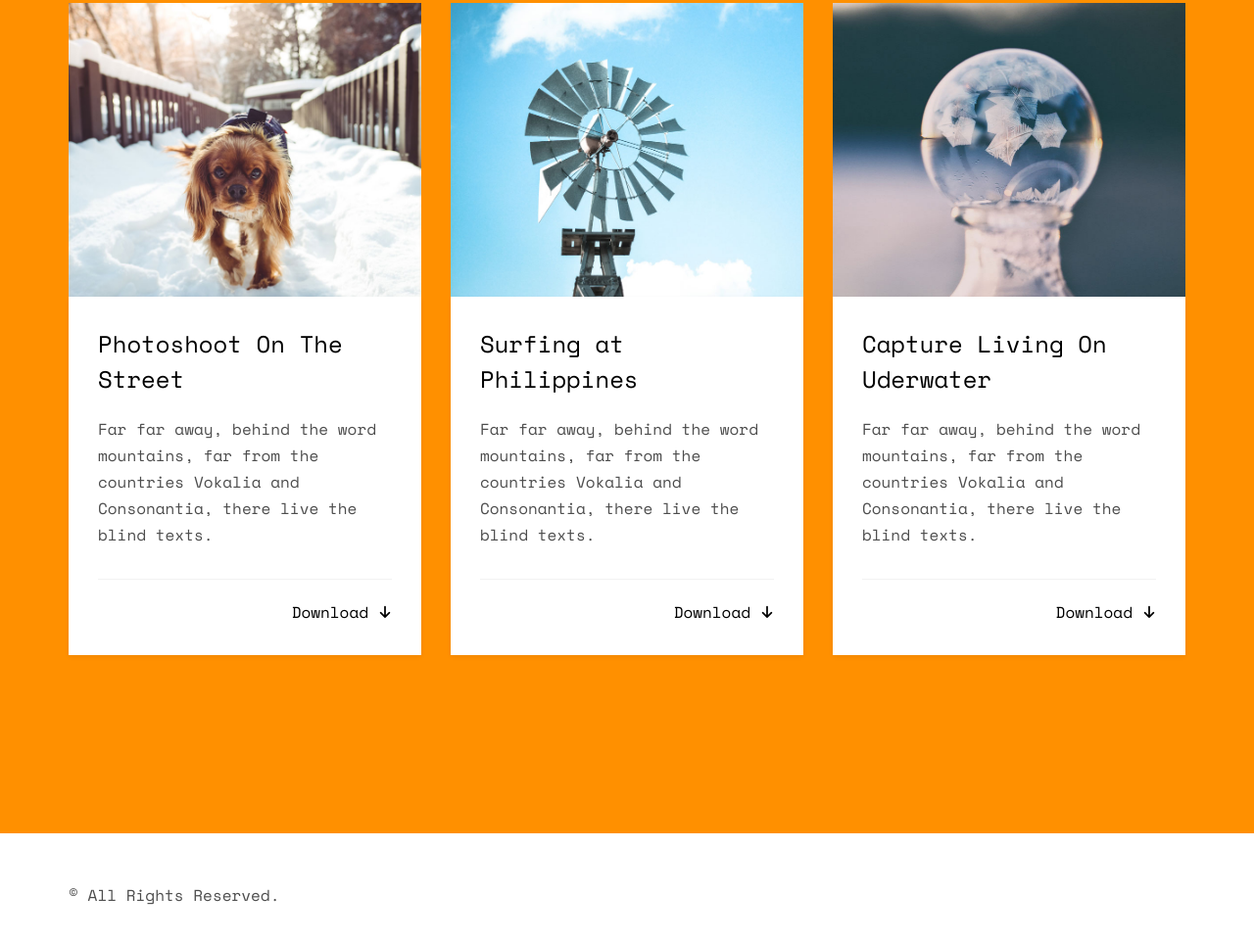
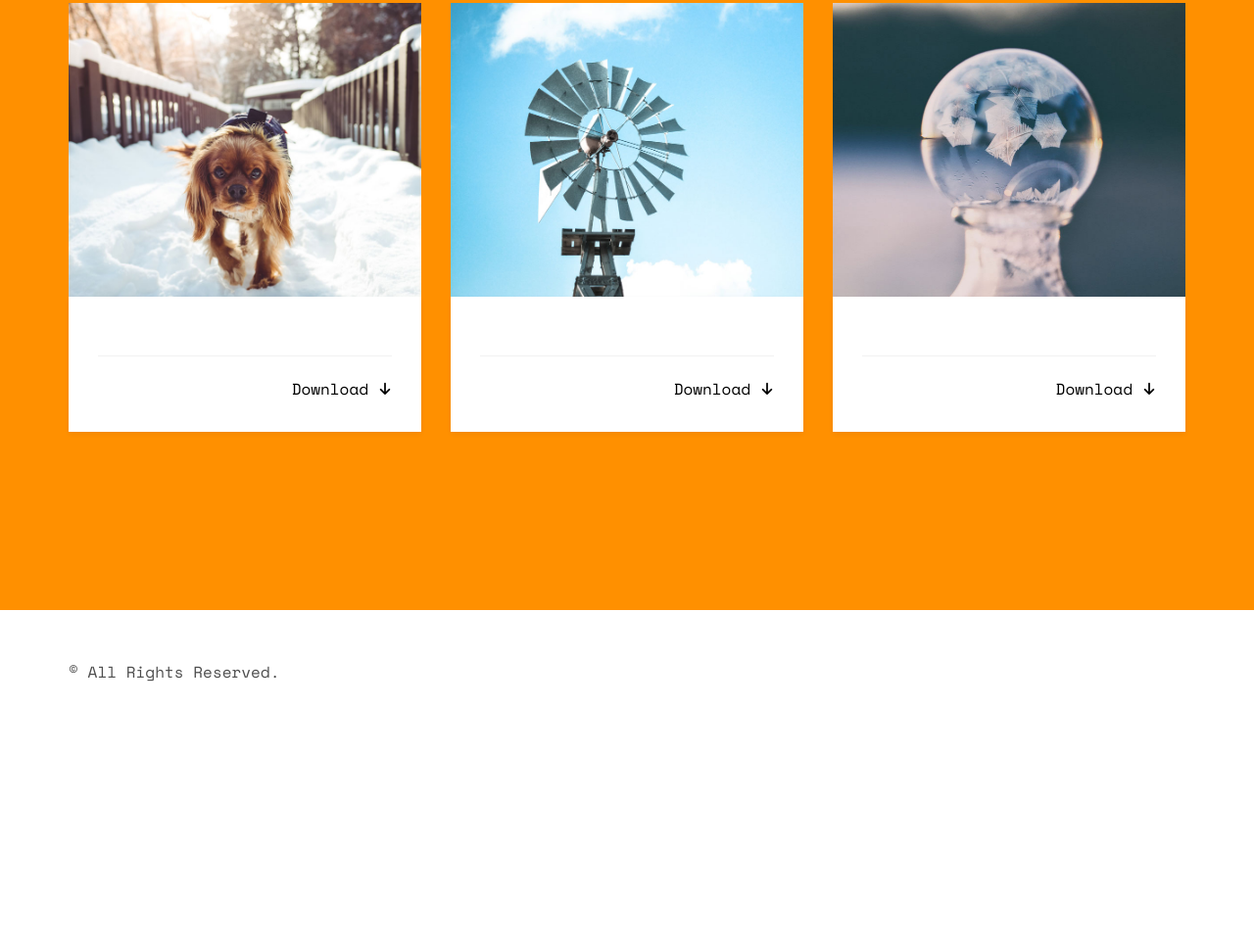
Before and after one commit to furkanuysl/ufm, a plain HTML site: page index.html in a window 1280 px wide. Shown: the part 3339-4301 px from the top of the page at 98% size. After the commit the page ends 4089 px from the top, so only its background shows below. Drawn offline with nearby package versions, Linux system fonts and the light colour scheme; some packages are replaced by stand-ins of ours; no server answers; files whose address does not match are found by name.

Commit message:
Update index.html

```diff
--- a/index.html
+++ b/index.html
@@ -221,8 +221,8 @@
                     <div class="fh5co-blog animate-box">
                         <a href="#" class="blog-bg" style="background-image: url(images/portfolio-1.jpg);"></a>
                         <div class="blog-text">
-                            <h3><a href="#">Photoshoot On The Street</a></h3>
-                            <p>Far far away, behind the word mountains, far from the countries Vokalia and Consonantia, there live the blind texts.</p>
+                            <h3><a href="#"></a></h3>
+                            <p></p>
                             <ul class="stuff">
                                 <li><a href="#">Download<i class="icon-arrow-down22"></i></a></li>
                             </ul>
@@ -233,8 +233,8 @@
                     <div class="fh5co-blog animate-box">
                         <a href="#" class="blog-bg" style="background-image: url(images/portfolio-2.jpg);"></a>
                         <div class="blog-text">
-                            <h3><a href="#">Surfing at Philippines</a></h3>
-                            <p>Far far away, behind the word mountains, far from the countries Vokalia and Consonantia, there live the blind texts.</p>
+                            <h3><a href="#"></a></h3>
+                            <p></p>
                             <ul class="stuff">
                                 <li><a href="#">Download<i class="icon-arrow-down22"></i></a></li>
                             </ul>
@@ -245,8 +245,8 @@
                     <div class="fh5co-blog animate-box">
                         <a href="#" class="blog-bg" style="background-image: url(images/portfolio-3.jpg);"></a>
                         <div class="blog-text">
-                            <h3><a href="#">Capture Living On Uderwater</a></h3>
-                            <p>Far far away, behind the word mountains, far from the countries Vokalia and Consonantia, there live the blind texts.</p>
+                            <h3><a href="#"></a></h3>
+                            <p></p>
                             <ul class="stuff">
 
                                 <li><a href="#">Download<i class="icon-arrow-down22"></i></a></li>
```
